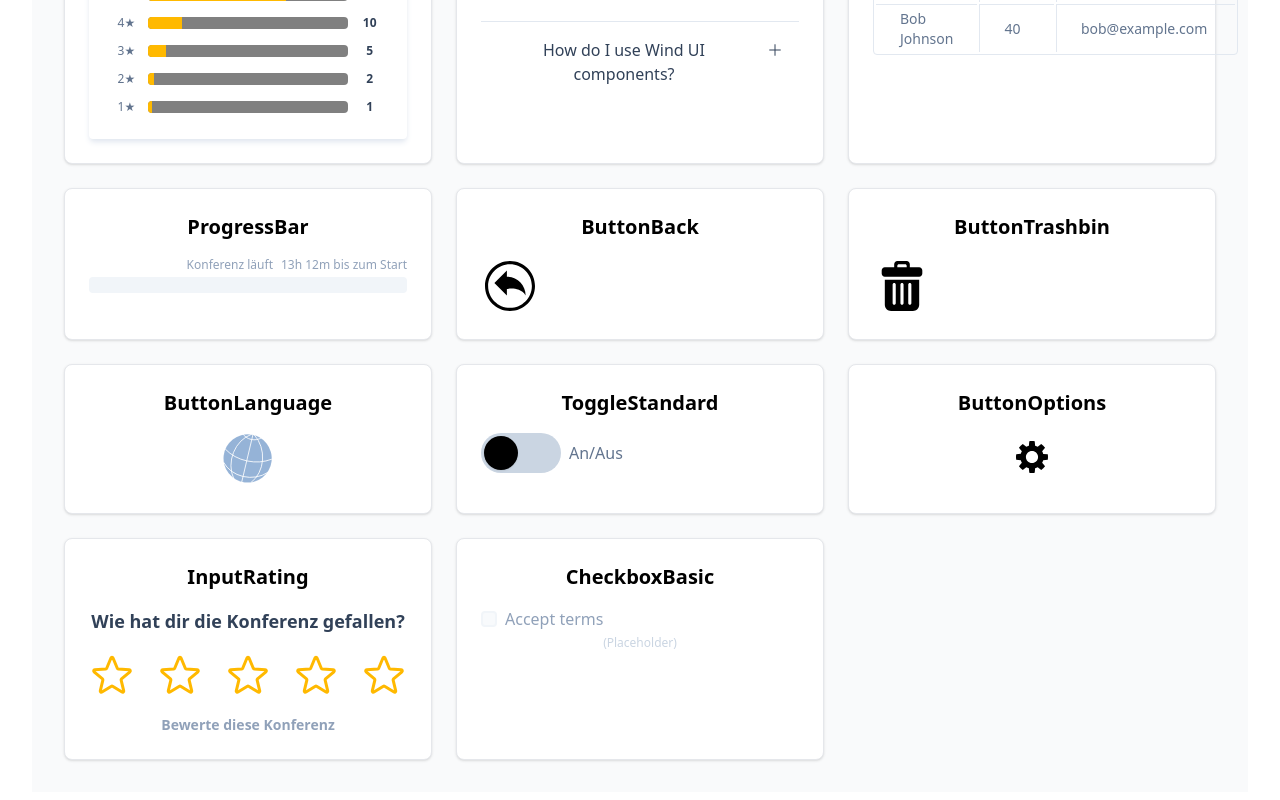
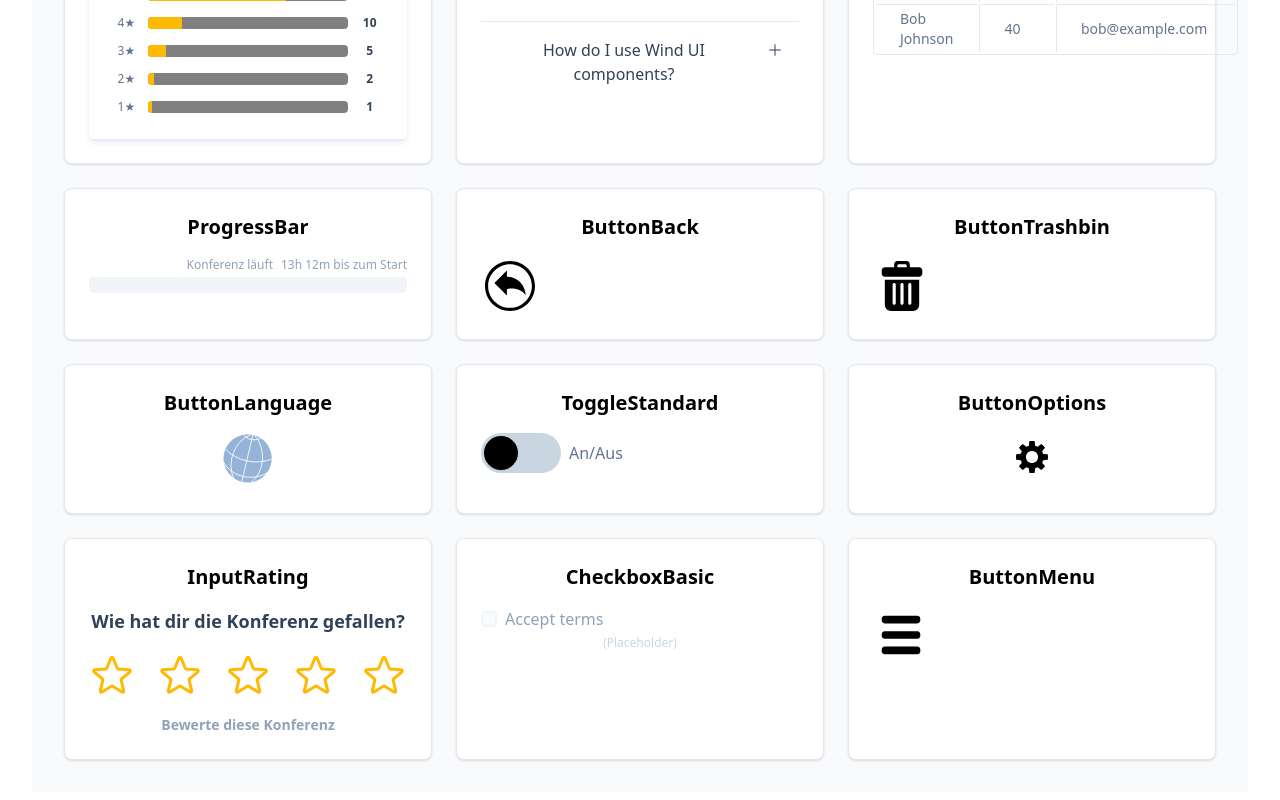
Before and after one commit to marcohoegen/TWP_KonferenzTool, a React app in the folder frontend/: page /componentshowcase in a window 1280 px wide. Shown: the part 1784-2584 px from the top of the page. Built offline with nearby package versions, Linux system fonts and the light colour scheme; the HTML template or start-up script is replaced by a standard one.

Commit message:
added Menu Button for Dashboard and added it to the Component showcase

```diff
--- /dev/null
+++ b/frontend/src/components/ButtonMenu.tsx
@@ -0,0 +1,100 @@
+import { useState, useRef, useEffect } from "react";
+import menuIcon from "../assets/menuIcon.svg";
+
+interface MenuItem {
+  label: string;
+  path: string;
+  icon?: React.ReactNode;
+}
+
+interface ButtonMenuProps {
+  items?: MenuItem[];
+  size?: number;
+  className?: string;
+  onNavigate?: (path: string) => void;
+}
+
+export default function ButtonMenu({
+  items = [],
+  size = 24,
+  className = "",
+  onNavigate,
+}: ButtonMenuProps) {
+  const [open, setOpen] = useState(false);
+  const menuRef = useRef<HTMLDivElement>(null);
+  const buttonRef = useRef<HTMLButtonElement>(null);
+
+  // Close menu when clicking outside
+  useEffect(() => {
+    const handleClickOutside = (e: MouseEvent) => {
+      if (
+        menuRef.current &&
+        !menuRef.current.contains(e.target as Node) &&
+        buttonRef.current &&
+        !buttonRef.current.contains(e.target as Node)
+      ) {
+        setOpen(false);
+      }
+    };
+
+    if (open) {
+      document.addEventListener("mousedown", handleClickOutside);
+      return () => document.removeEventListener("mousedown", handleClickOutside);
+    }
+  }, [open]);
+
+  const handleMenuItemClick = (path: string) => {
+    setOpen(false);
+    onNavigate?.(path);
+  };
+
+  return (
+    <div className="relative">
+      {/* Menu Button */}
+      <button
+        ref={buttonRef}
+        type="button"
+        onClick={() => setOpen(!open)}
+        className={`flex items-center justify-center p-2 rounded-lg hover:bg-slate-100 transition ${className}`}
+        aria-label="Menü öffnen"
+        aria-expanded={open}
+      >
+        <img
+          src={menuIcon}
+          alt="Menu icon"
+          style={{ width: size, height: size }}
+          className="pointer-events-none select-none"
+        />
+      </button>
+
+      {/* Menu Dropdown */}
+      {open && (
+        <div
+          ref={menuRef}
+          className="absolute right-0 top-full mt-2 w-48 bg-white rounded-lg shadow-lg border border-slate-200 z-40"
+          role="menu"
+        >
+          <div className="py-2">
+            {items.length > 0 ? (
+              items.map((item, index) => (
+                <button
+                  key={index}
+                  onClick={() => handleMenuItemClick(item.path)}
+                  className="w-full px-4 py-2 text-left text-sm text-slate-700 hover:bg-slate-100 transition flex items-center gap-2"
+                  role="menuitem"
+                >
+                  {item.icon && <span className="w-4 h-4">{item.icon}</span>}
+                  <span>{item.label}</span>
+                </button>
+              ))
+            ) : (
+              <div className="px-4 py-2 text-sm text-slate-400">
+                Keine Menüeinträge
+              </div>
+            )}
+          </div>
+        </div>
+      )}
+    </div>
+  );
+}
--- a/frontend/src/pages/ComponentShowcase.tsx
+++ b/frontend/src/pages/ComponentShowcase.tsx
@@ -27,6 +27,7 @@ import ToggleStandard from "../components/ToggleStandard";
 import ButtonOptions from "../components/ButtonOptions";
 import InputRating from "../components/InputRating";
 import CheckboxBasic from "../common/CheckBoxBasic";
+import ButtonMenu from "../components/ButtonMenu";
 const ComponentShowCase = () => {
   const navigate = useNavigate();
   return (
@@ -244,6 +245,20 @@ const ComponentShowCase = () => {
               isPlaceholder
             />
           </div>
+
+          <div className="p-6 bg-white border border-gray-200 rounded-lg shadow-sm">
+            <h3 className="text-xl font-semibold mb-4">ButtonMenu</h3>
+
+            <ButtonMenu
+              items={[
+                { label: "Home", path: "/" },
+                { label: "Profile", path: "/profile" },
+                { label: "Settings", path: "/settings" },
+              ]}
+              size={40}
+              onNavigate={(path) => console.log(`Navigate to: ${path}`)}
+            />
+          </div>
         </div>
       </section>
     </div>
```
